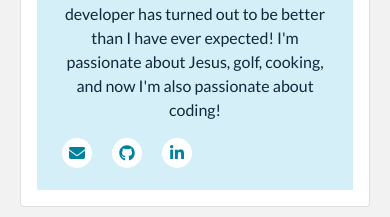
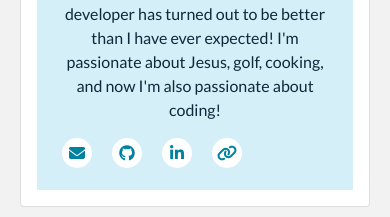
Before and after one commit to 8-27-a/final-project, a React (Create React App) app in the folder client/: page / in a window 390 px wide. Shown: the part 1860-2077 px from the top of the page. Built offline with nearby package versions, Linux system fonts and the light colour scheme.

Commit message:
fixed reload not working in mobile device

```diff
--- a/client/src/components/Header/style.css
+++ b/client/src/components/Header/style.css
@@ -16,6 +16,7 @@ a:hover {
   padding: .25rem 1.5rem;
   clear: both;
   font-weight: 400;
+  font-size: 20px;
   color: #343a40;
   white-space: nowrap;
   background-color: transparent;
--- a/client/src/containers/Home.js
+++ b/client/src/containers/Home.js
@@ -85,6 +85,14 @@ class Home extends Component {
                       >
                         <i className="fa fa-linkedin" />
                       </a>
+                      <a
+                        href="http://leen-kim.com"
+                        className="card-link"
+                        target="_blank"
+                        rel="noopener noreferrer"
+                      >
+                        <i className="fa fa-link" />
+                      </a>
                     </div>
                   </div>
                 </div>
@@ -111,7 +119,7 @@ class Home extends Component {
                       You have to be able to adapt to challenges quickly and
                       efficiently and coding really gives you an incredible
                       platform to display creativity. Besides coding, I'm a
-                      ice-hockey player and currenty playing in Akwesasne
+                      ice-hockey player and currenty playing in the Akwesasne
                       league.
                     </p>
                     <div className="social-media text-center mb-5">
--- a/client/src/containers/Login.js
+++ b/client/src/containers/Login.js
@@ -16,7 +16,7 @@ class Login extends Component {
   };
 
   refreshPage = () => {
-    window.location.reload();
+    document.location.reload(true);
   };
 
   handleSubmit = e => {
--- a/client/src/containers/Profile.js
+++ b/client/src/containers/Profile.js
@@ -26,7 +26,7 @@ class Profile extends Component {
   };
 
   refreshPage = () => {
-    window.location.reload();
+    document.location.reload(true);
   };
 
   validate = data => {
```
